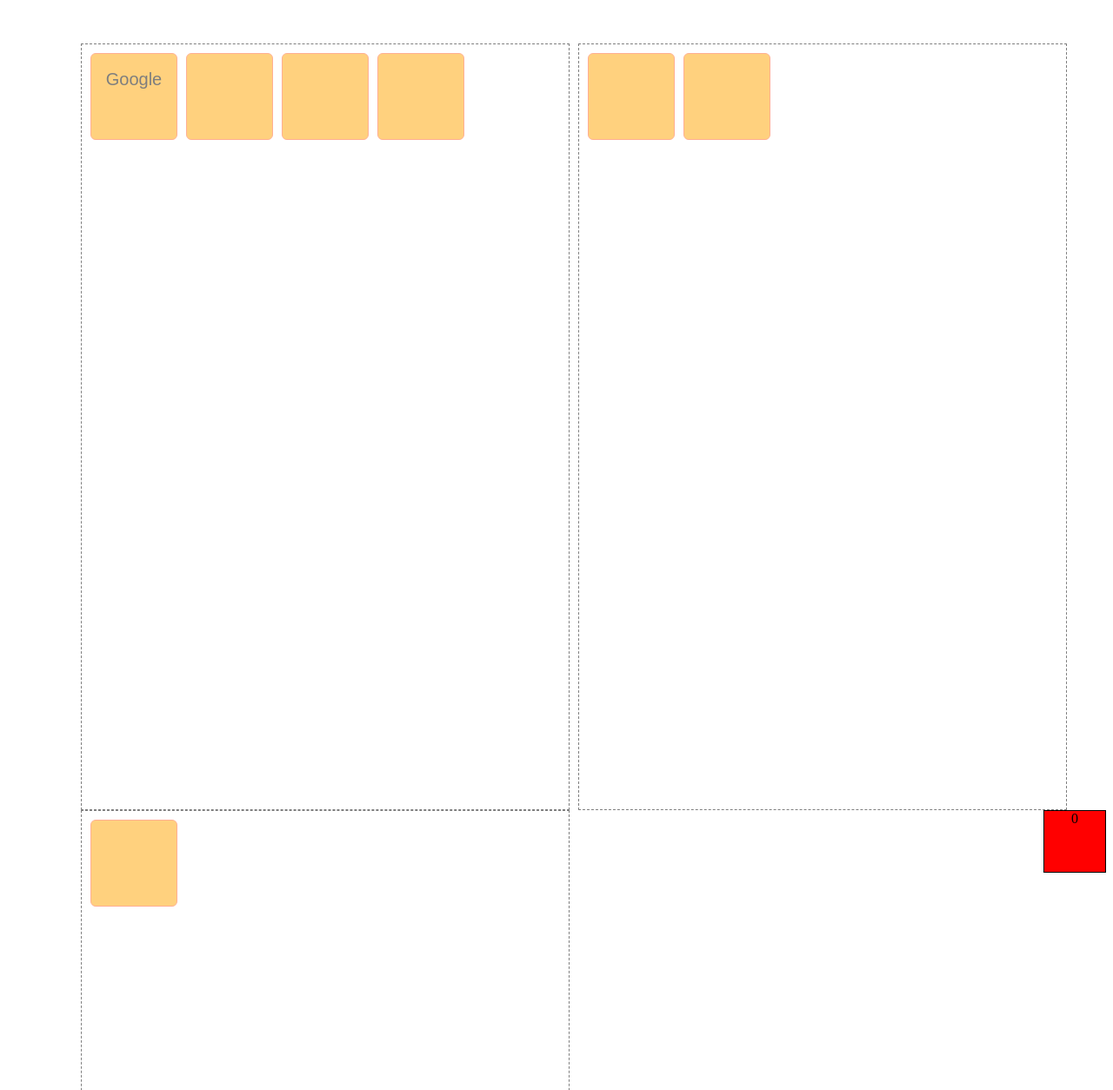
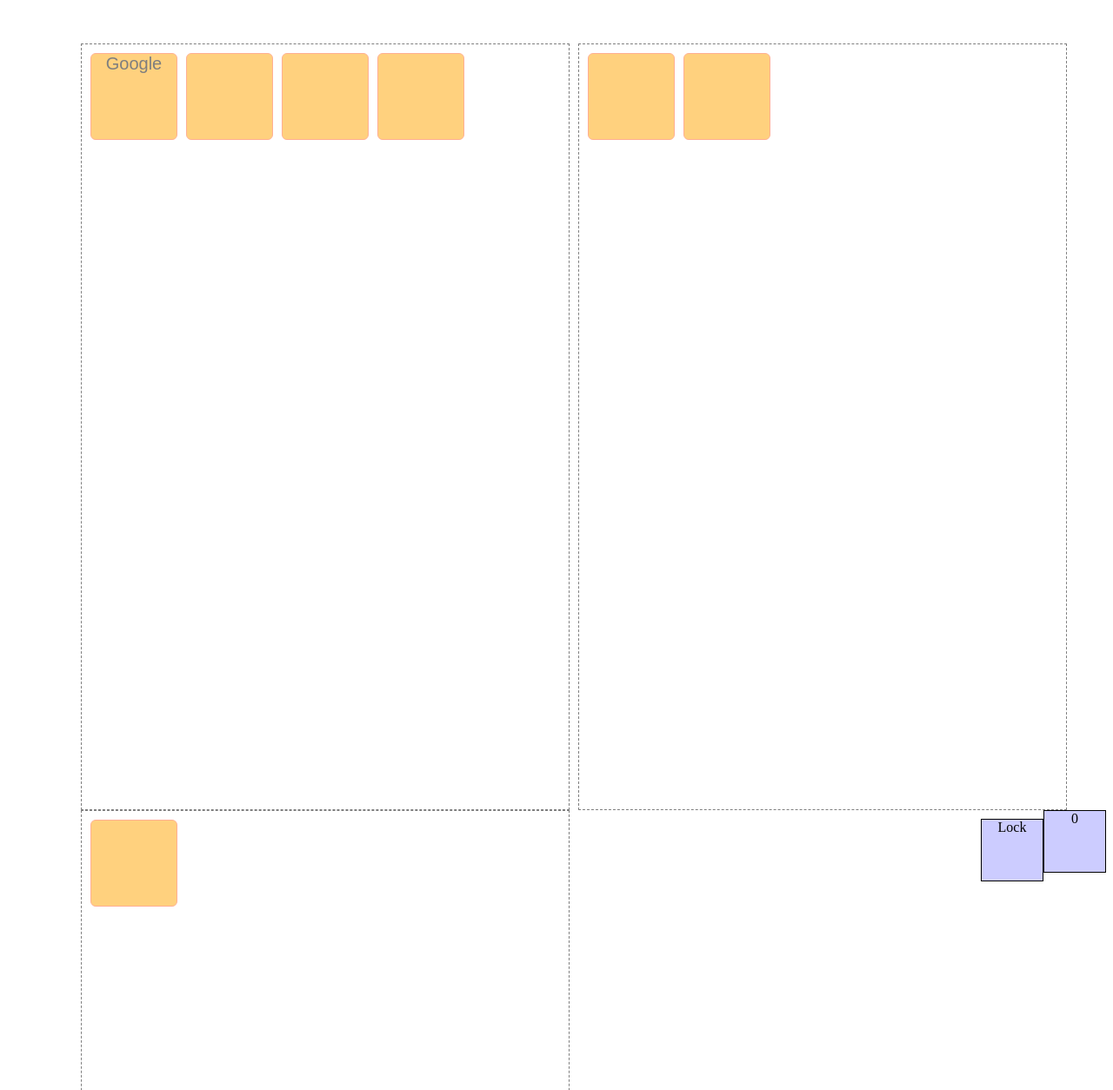
Before and after one commit to l3lium/ownlink, a PHP site: page / in a window 1280 px wide; the page is wider, and only the part inside the window is pictured. Shown: the top 1254 px of that part at 87% size. Run offline with PHP 8.4, Linux system fonts and the light colour scheme; some libraries are stand-ins or nearby versions.

Commit message:
Début des cases lien et déplacement du css

```diff
--- a/css/maincss.css
+++ b/css/maincss.css
@@ -25,6 +25,7 @@
     border: solid #FF6229 1px;
     text-align: center;
 
+
 }
 a{
     font-family: Arial;
@@ -36,10 +37,20 @@ a{
     border: solid black 1px ;
     width: 70px;
     height: 70px;
-    background-color: red;
+    background-color: #ccccff;
     color : black;
     float: right;
     text-align: center;
+}
+#lock{
+    border: solid black 1px ;
+    width: 70px;
+    height: 70px;
+    background-color:  #ccccff;
+    color : black;
+    float: right;
+    text-align: center;
+    margin-top: 10px;
 }
 .ui-state-highlight {
     width: 100px;
--- a/index.html
+++ b/index.html
@@ -13,7 +13,7 @@
         <div id="Main">
             <div id="divLeft" class="column">
                 <div class="item">
-                    <br />
+
                     <a href="http://www.google.ch">Google</a>
                 </div>
                 <div class="item"></div>
@@ -31,5 +31,8 @@
         <div id="add">
             0
         </div>
+        <div id="lock">
+            Lock
+        </div>
     </body>
 </html>
--- a/script/mainscript.js
+++ b/script/mainscript.js
@@ -10,6 +10,7 @@ $(document).ready(function() {
 
 var Ownlink = {
     NewBlockCounter: 0,
+    IsLocked: true,
     init: function() {
         var localThis = this;
         $("#add").click(function(){
@@ -20,6 +21,20 @@ var Ownlink = {
             $(".column").click(function() {
                 Ownlink.ajout($(this))
             });
+        });
+        $("#lock").click(function(){
+            if(this.IsLocked == false){
+                $( ".column" ).sortable("option", "cancel", "false");
+                $("#lock").text('Lock');
+                this.IsLocked = true;
+            }else{
+                $( ".column" ).sortable({
+                    cancel : ".item"
+                });
+                $("#lock").text('Unlock');
+                this.IsLocked = false;
+            }
+
         });
         $( ".column" ).sortable({
             connectWith: ".column",
```
